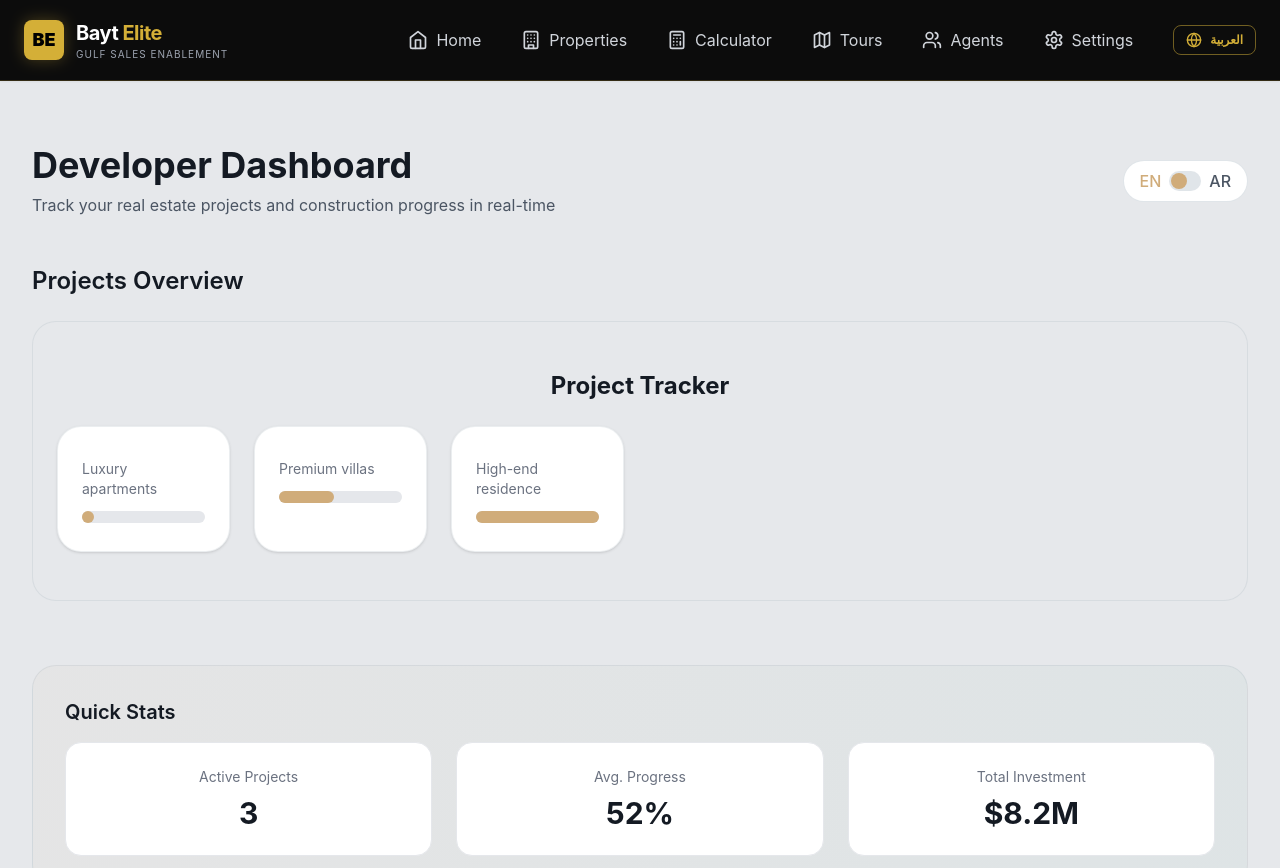
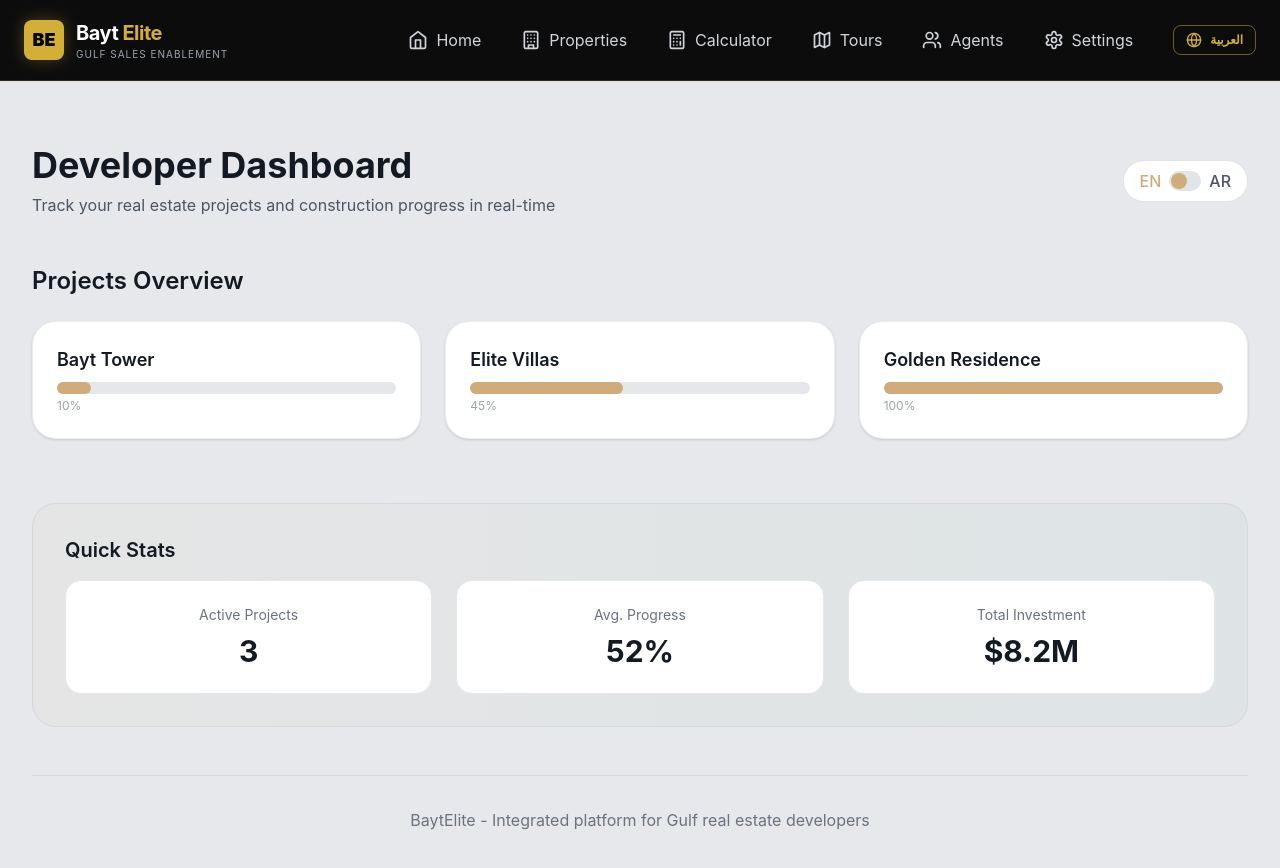
Before and after one commit to fazetdev/baytelitet, a Next.js app: page /developer in a window 1280 px wide. Shown: the top 868 px of the page. Built offline with nearby package versions, Linux system fonts and the light colour scheme.

Commit message:
fix: update ProjectDetails and ProjectList with proper types and progress handling

```diff
--- a/app/home/components/project-tracker/ProjectDetails.tsx
+++ b/app/home/components/project-tracker/ProjectDetails.tsx
@@ -1,30 +1,32 @@
 'use client';
 
-import { Project, ProjectStatus } from './types';
+import { Project } from './types';
 import ProgressBar from './ProgressBar';
+import { useLanguage } from '@/context/useLanguage';
 
-interface Props {
+interface ProjectDetailsProps {
   project: Project;
-  lang: 'en' | 'ar';
 }
 
-export default function ProjectDetails({ project, lang }: Props) {
-  const statusLabels: Record<ProjectStatus, { en: string; ar: string }> = {
+export default function ProjectDetails({ project }: ProjectDetailsProps) {
+  const { lang } = useLanguage();
+
+  const statusLabels: Record<Project['status'], { en: string; ar: string }> = {
     'In Progress': { en: 'In Progress', ar: 'قيد التنفيذ' },
     'Planning': { en: 'Planning', ar: 'التخطيط' },
-    'Completed': { en: 'Completed', ar: 'مكتمل' }
+    'Completed': { en: 'Completed', ar: 'مكتمل' },
   };
 
   return (
-    <div className="p-4 bg-white rounded-xl shadow-md">
-      <h3 className="font-semibold text-lg text-bayt-dark mb-2">{project.name}</h3>
+    <div className="bg-white p-6 rounded-2xl border border-bayt-cool/20 shadow-md">
+      <h3 className="font-semibold text-lg text-bayt-dark mb-2">{lang === 'ar' ? project.nameAr : project.nameEn}</h3>
+      <p className="text-sm text-gray-500 mb-2">
+        {lang === 'ar' ? project.descriptionAr : project.descriptionEn}
+      </p>
       <p className="text-sm text-gray-500 mb-1">
-        {lang === 'ar' ? statusLabels[project.status].ar : statusLabels[project.status].en}
+        {statusLabels[project.status][lang]}
       </p>
       <ProgressBar progress={project.progress} />
-      <p className="text-xs text-gray-400 mt-1">
-        {lang === 'ar' ? project.descriptionAr : project.descriptionEn}
-      </p>
     </div>
   );
 }
--- a/app/home/components/project-tracker/ProjectList.tsx
+++ b/app/home/components/project-tracker/ProjectList.tsx
@@ -3,33 +3,29 @@
 import { Project } from './types';
 import ProgressBar from './ProgressBar';
 
-interface ProjectListProps {
+interface Props {
   projects: Project[];
   onSelect: (project: Project) => void;
-  lang: 'en' | 'ar';
 }
 
-export default function ProjectList({ projects, onSelect, lang }: ProjectListProps) {
+export default function ProjectList({ projects, onSelect }: Props) {
+  const lang = 'en'; // replace with context if needed
+
   return (
-    <div className="grid grid-cols-1 md:grid-cols-2 lg:grid-cols-3 gap-6">
+    <div className="grid grid-cols-1 sm:grid-cols-2 lg:grid-cols-3 gap-6">
       {projects.map((project) => (
         <div
           key={project.id}
           className="bg-white p-6 rounded-2xl border border-bayt-cool/20 shadow hover:shadow-lg cursor-pointer"
           onClick={() => onSelect(project)}
         >
-          <h3 className="font-bold text-lg mb-2">
-            {lang === 'ar' ? project.nameAr : project.nameEn}
-          </h3>
-          <p className="text-sm text-gray-500 mb-3">
+          <h3 className="font-semibold text-lg mb-2">{project.name}</h3>
+          <p className="text-sm text-gray-500 mb-2">
             {lang === 'ar' ? project.descriptionAr : project.descriptionEn}
           </p>
           <ProgressBar progress={project.progress} />
           <p className="text-xs text-gray-400 mt-1">
-            {lang === 'ar'
-              ? project.statusAr
-              : project.statusEn
-            }
+            {project.progress}%
           </p>
         </div>
       ))}
--- a/app/home/components/project-tracker/ProjectTracker.tsx
+++ b/app/home/components/project-tracker/ProjectTracker.tsx
@@ -3,27 +3,26 @@
 import { useState } from 'react';
 import ProjectList from './ProjectList';
 import ProjectDetails from './ProjectDetails';
-import { Project, ProjectStatus } from './types';
+import { Project } from './types';
+
+const sampleProjects: Project[] = [
+  { id: '1', name: 'Bayt Tower', status: 'Planning', progress: 10 },
+  { id: '2', name: 'Elite Villas', status: 'In Progress', progress: 45 },
+  { id: '3', name: 'Golden Residence', status: 'Completed', progress: 100 },
+];
 
 export default function ProjectTracker() {
   const [selectedProject, setSelectedProject] = useState<Project | null>(null);
 
-  const sampleProjects: Project[] = [
-    { name: 'Bayt Tower', status: 'Planning', progress: 10, descriptionEn: 'Luxury apartments', descriptionAr: 'شقق فاخرة' },
-    { name: 'Elite Villas', status: 'In Progress', progress: 45, descriptionEn: 'Premium villas', descriptionAr: 'فلل مميزة' },
-    { name: 'Golden Residence', status: 'Completed', progress: 100, descriptionEn: 'High-end residence', descriptionAr: 'سكن راقي' },
-  ];
+  return (
+    <div>
+      {/* Project Cards */}
+      <div className="mb-12">
+        <ProjectList projects={sampleProjects} onSelect={setSelectedProject} />
+      </div>
 
-  return (
-    <section className="py-12 bg-bayt-light rounded-2xl p-6 border border-bayt-cool/20">
-      <h2 className="text-2xl font-bold text-bayt-dark mb-6 text-center">Project Tracker</h2>
-      <div className="grid grid-cols-1 lg:grid-cols-2 gap-8">
-        <ProjectList
-          projects={sampleProjects}
-          onSelect={(project) => setSelectedProject(project)}
-        />
-        {selectedProject && <ProjectDetails project={selectedProject} />}
-      </div>
-    </section>
+      {/* Selected Project Panel */}
+      {selectedProject && <ProjectDetails project={selectedProject} />}
+    </div>
   );
 }
--- a/app/home/components/project-tracker/types.ts
+++ b/app/home/components/project-tracker/types.ts
@@ -1,9 +1,10 @@
 export type ProjectStatus = 'In Progress' | 'Planning' | 'Completed';
 
 export interface Project {
+  id: string;          // unique identifier
   name: string;
   status: ProjectStatus;
-  progress: number;
-  descriptionEn: string;
-  descriptionAr: string;
+  progress: number;    // 0-100
+  descriptionEn?: string;
+  descriptionAr?: string;
 }
```
